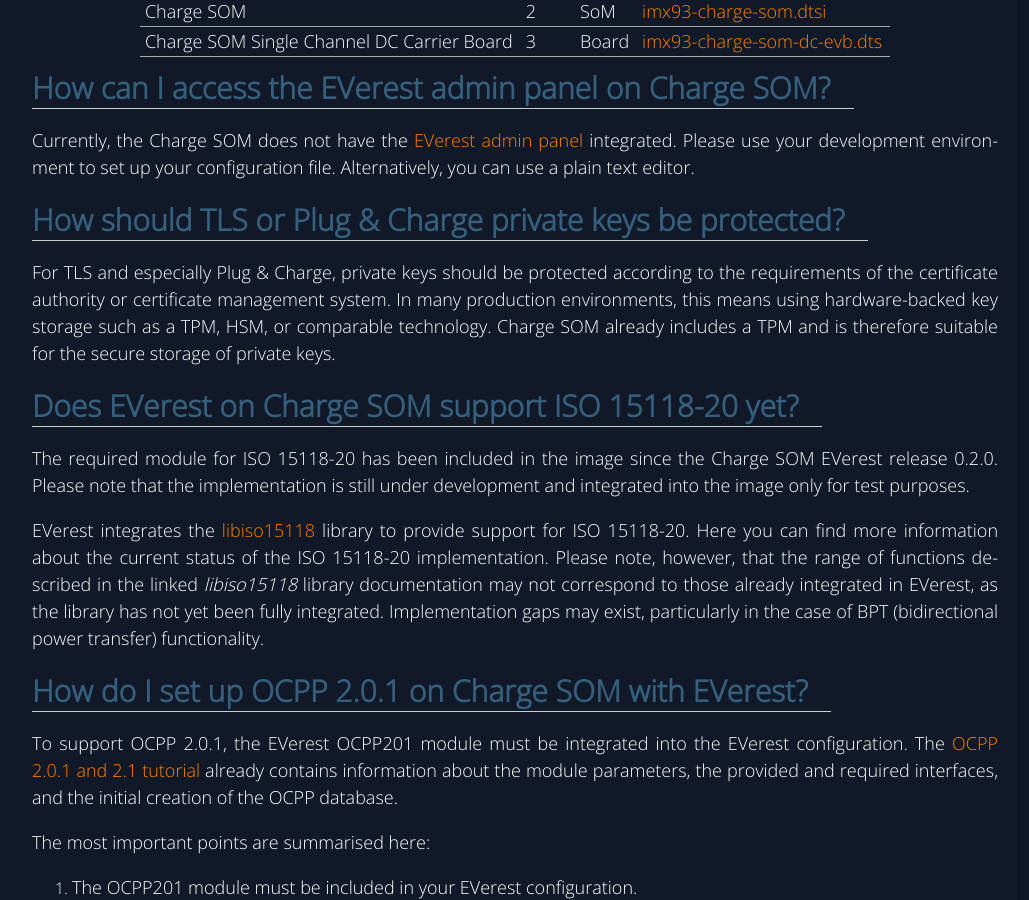
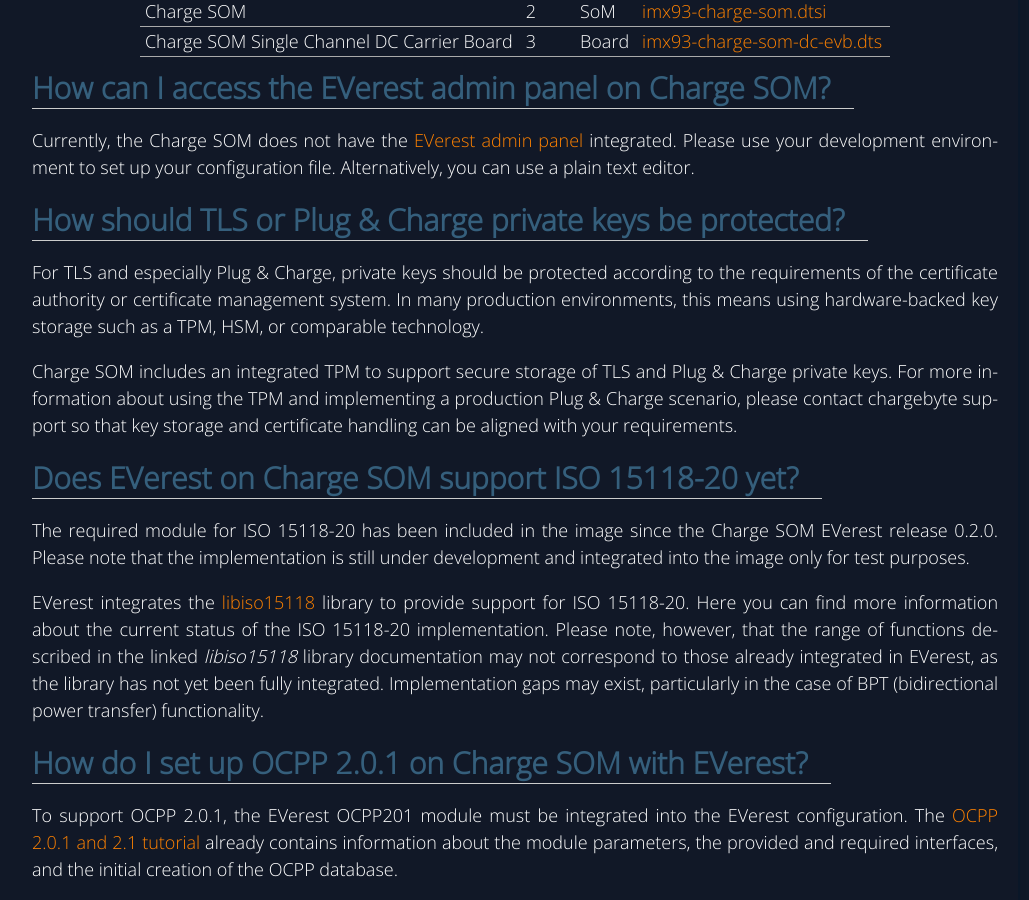
Before and after one commit to chargebyte/chargebyte-docs, a Sphinx documentation site: the page built from docs/source/troubleshooting.rst, in a window 1280 px wide and 900 px high, scrolled down 3495 px. Shown: the whole window, without its empty margins (218-1247 px from the left). Built offline with Sphinx 7.4.7, drawn with Linux system fonts in a browser that asks for light colours.

Commit message:
docs: enhance troubleshooting section with TPM usage details for secure key storage
Signed-off-by: Fabian Hartung <fabian.hartung@chargebyte.com>

```diff
--- a/docs/source/troubleshooting.rst
+++ b/docs/source/troubleshooting.rst
@@ -196,8 +196,10 @@
 For TLS and especially Plug & Charge, private keys should be protected according to the requirements of the
 certificate authority or certificate management system. In many production environments, this means using
 hardware-backed key storage such as a TPM, HSM, or comparable technology.
-Charge SOM already includes a TPM and is therefore suitable for the secure storage of private keys.
 
+Charge SOM includes an integrated TPM to support secure storage of TLS and Plug & Charge private keys.
+For more information about using the TPM and implementing a production Plug & Charge scenario, please
+contact chargebyte support so that key storage and certificate handling can be aligned with your requirements.
 
 Does EVerest on Charge SOM support ISO 15118-20 yet?
 ^^^^^^^^^^^^^^^^^^^^^^^^^^^^^^^^^^^^^^^^^^^^^^^^^^^^
```
